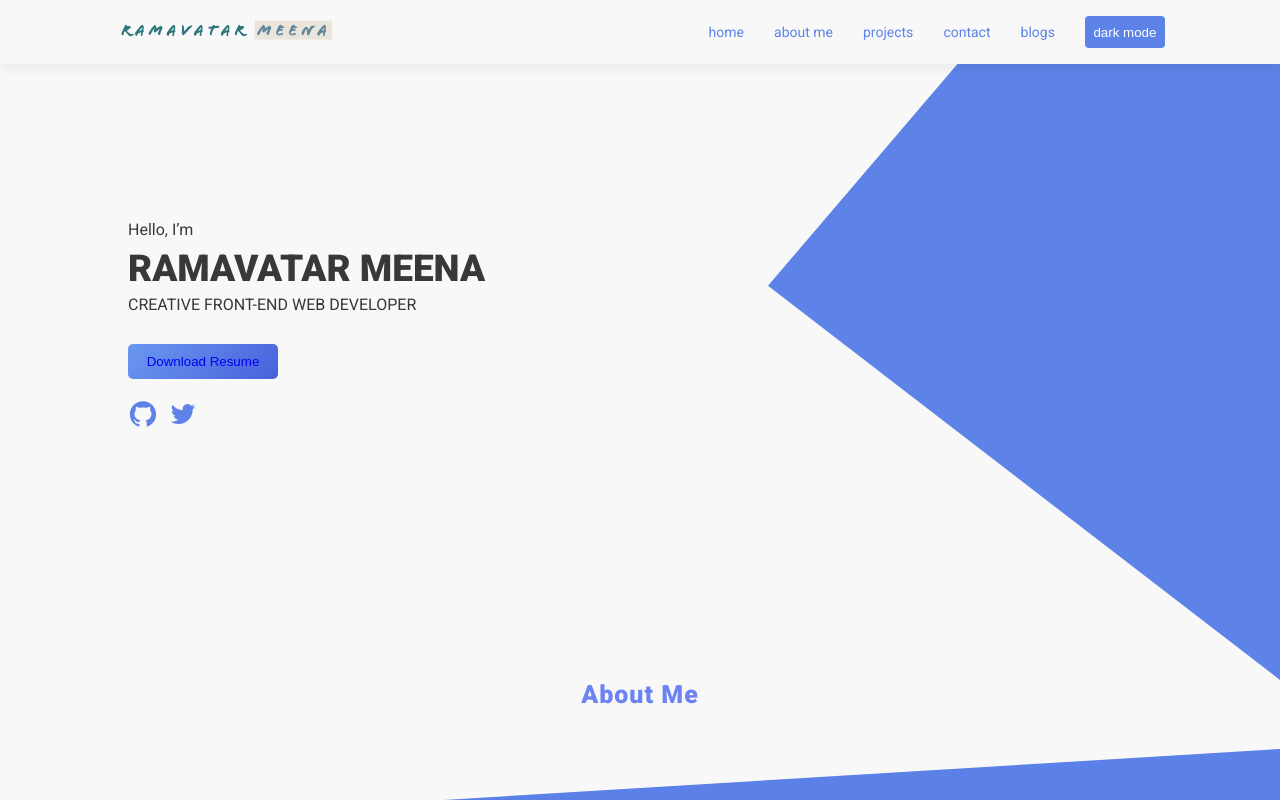
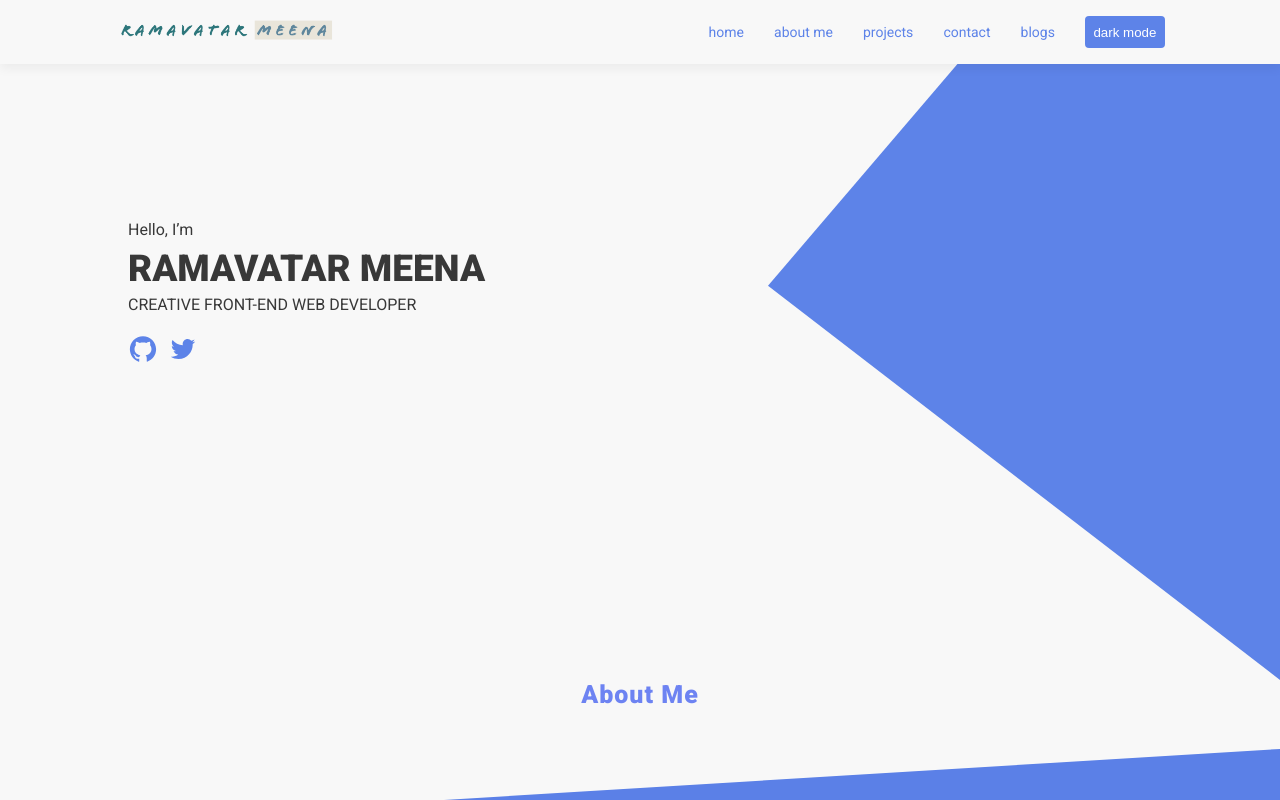
Before and after one commit to ramavatarmeena99/my_portfolio, a React (Create React App) app: page / in a window 1280 px wide. Shown: the top 800 px of the page. Built offline with nearby package versions, Linux system fonts and the light colour scheme.

Commit message:
resume add

```diff
--- a/src/Components/Intro/index.js
+++ b/src/Components/Intro/index.js
@@ -74,13 +74,13 @@ export default function Intro() {
           <h1 className={Style.me}> RAMAVATAR MEENA</h1>
           <h4>CREATIVE FRONT-END WEB DEVELOPER</h4>
           <div className={Style.myResume}>
-            <button className={Style.resume}>
+            {/* <button className={Style.resume}>
             <a href = {Pdf} target = "_blank"
               rel="noreferrer"
 
             > Download Resume</a>
 
-              </button>
+              </button> */}
           </div>
           <div className={Style.icons}>
             <a
```
